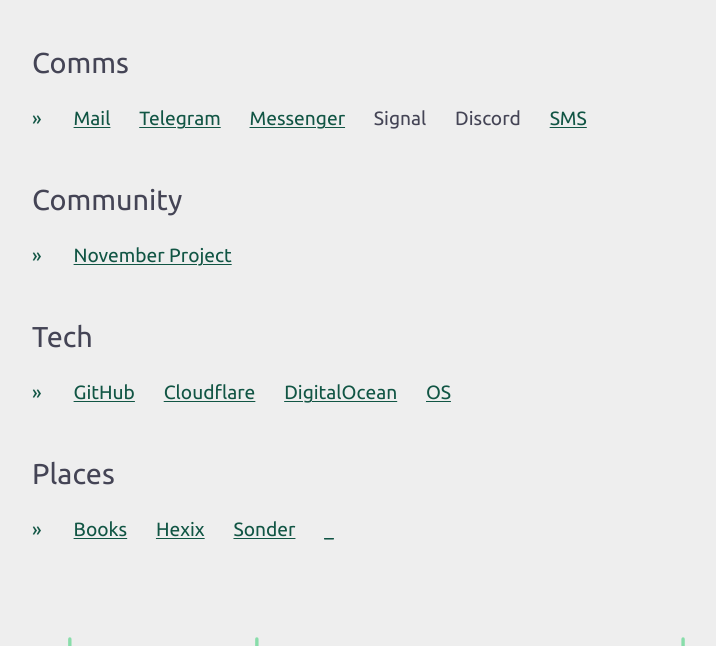
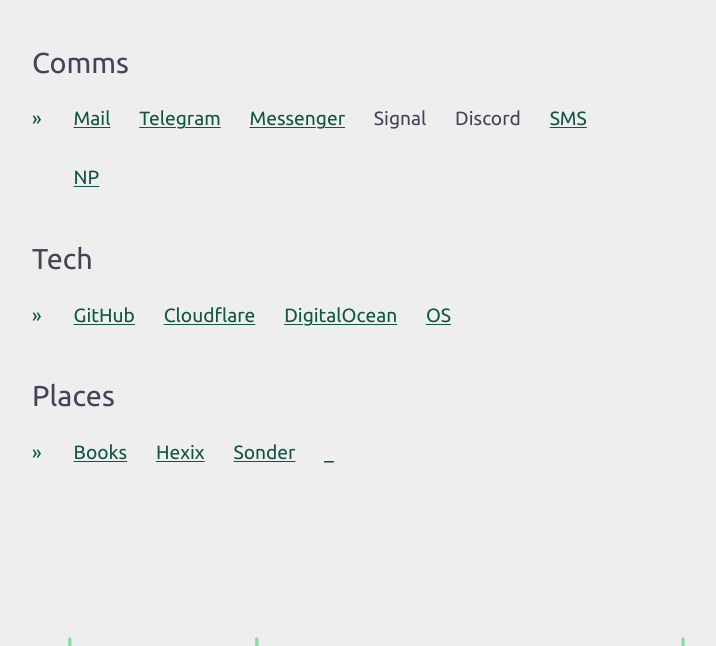
Before and after one commit to mstefanwalker/web, a plain HTML site: page index.html in a window 1280 px wide. Shown: the part 154-800 px from the top of the page, without its empty margins (328-1044 px from the left). Drawn offline with Linux system fonts and the light colour scheme.

Commit message:
Move NP to Comms

```diff
--- a/index.html
+++ b/index.html
@@ -32,13 +32,7 @@
                     <li>Signal</li>
                     <li>Discord</li>
                     <li><a href="https://messages.google.com">SMS</a></li>
-                </ul>
-            </section>
-
-            <section>
-                <h2>Community</h2>
-                <ul>
-                    <li><a href="https://www.facebook.com/novemberprojectwoo">November Project</a></li>
+                    <li><a href="https://www.facebook.com/novemberprojectwoo">NP</a></li>
                 </ul>
             </section>
 
```
